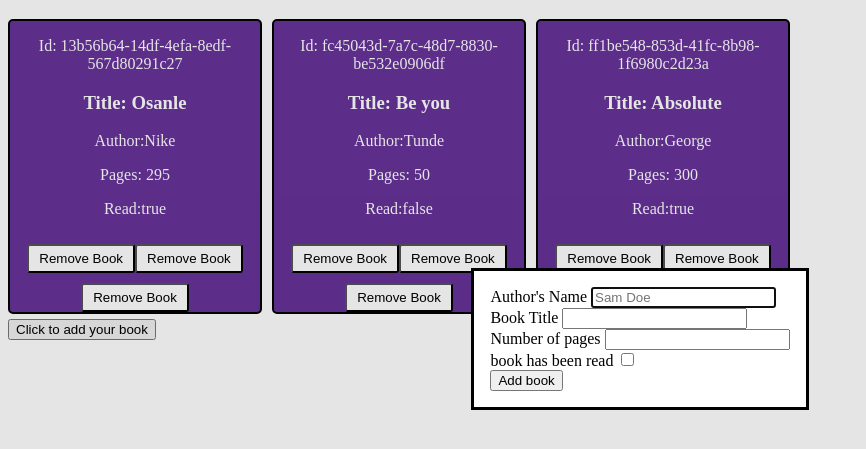
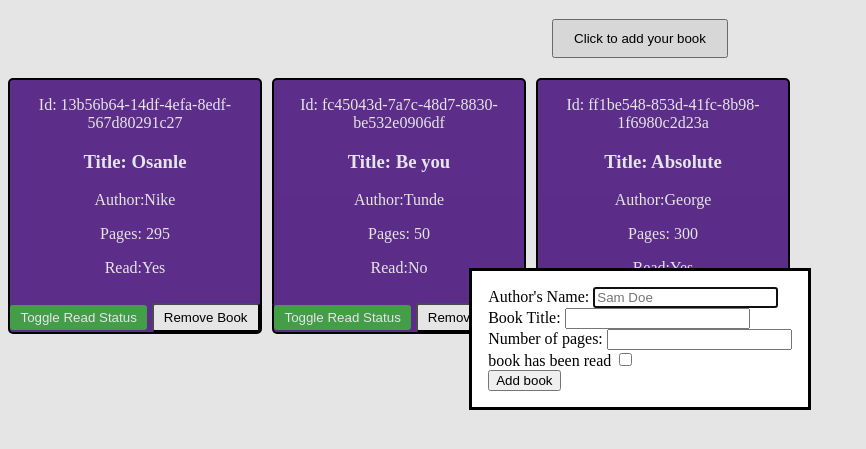
Before and after one commit to tjmax79/library-project, a plain HTML site: page index.html in a window 1280 px wide. Both pictures are taken after a click on the button "Click to add your book". Shown: the part 61-510 px from the top of the page, without its empty margins (0-866 px from the left). Drawn offline with Linux system fonts and the light colour scheme.

Commit message:
toggle button added and style added to the modal-button

```diff
--- a/index.css
+++ b/index.css
@@ -0,0 +1,9 @@
+#modal-button{
+
+    display:block;
+    margin: 20px auto;
+    padding:10px 20px;
+
+
+
+}
--- a/index.html
+++ b/index.html
@@ -9,23 +9,21 @@
 <body>
     <h1>Welcome to Olatunji Ogidan's Library</h1>
 
-    <div id="container"></div>
-
      <button id="modal-button">Click to add your book</button>
   <dialog id="modal" >
     <form method="dialog" >
       <div>
-        <label for="author">Author's Name</label>
+        <label for="author">Author's Name:</label>
         <input type="text" id="author" required placeholder="Sam Doe">
         </div>
 
         <div>
-        <label for="book-title"> Book Title</label>
+        <label for="book-title"> Book Title:</label>
         <input type="text" id="book-title" required>
          </div>
 
          <div>
-        <label for="pages">Number of pages</label>
+        <label for="pages">Number of pages:</label>
         <input type="number" id="pages">
         </div>
 
@@ -37,6 +35,9 @@
 
     </form>
   </dialog>
+
+    <div id="container"></div>
+
     <script src="index.js"></script>
 </body>
 </html>
--- a/index.js
+++ b/index.js
@@ -8,6 +8,9 @@ function Book (title,author,pages,read) {
       this.read = read;
 }
 
+Book.prototype.toggleRead = function(){
+    this.read = !this.read
+}
 function addBookToLibrary (title,author,pages,read){
     const newBook = new Book (title,author,pages,read)
     myLibrary.push(newBook)
@@ -56,14 +59,22 @@ function displayBook () {
         bookCard.appendChild(bookPages)
 
         const hasReadBook = document.createElement("p");
-        hasReadBook.textContent = `Read:${book.read}`;
+        hasReadBook.textContent = `Read:${book.read ? "Yes" : "No"}`;
         bookCard.appendChild(hasReadBook);
 
-        myLibrary.forEach((book)=>{
+        const toggleBtn = document.createElement('button');
+        toggleBtn.textContent = "Toggle Read Status";
+        toggleBtn.style.cssText = "margin-top:10px; margin-right:5px; cursor:pointer;background-color:#4CAF50; color:white; border:none;padding:5px 10px;border-radius:3px;"
+
+        toggleBtn. addEventListener("click", ()=>{
+            book.toggleRead()// call the prototype function
+            displayBook();
+        })
+        bookCard.appendChild(toggleBtn)
             const removeBtn = document.createElement('button');
             removeBtn.textContent = 'Remove Book';
             // 2. Associate the DOM element with the book's unique ID
-            removeBtn.setAttribute('data-bookid', book.id);
+            removeBtn.setAttribute('data-book-id', book.id);
             removeBtn.style.cssText = "margin-top:10px; cursor:pointer;background-color:white;color:rebeccapurple,border:none;padding:5px 10px;border-radius:3px;"
 
             removeBtn.addEventListener("click",(e)=>{
@@ -71,7 +82,7 @@ function displayBook () {
                 removeBook(idToRemove)
             })
             bookCard.appendChild(removeBtn)
-        })
+
 
 
     })
@@ -114,7 +125,7 @@ function removeBook(id) {
     const bookIndex = myLibrary.findIndex(book => book.id === id);
 
     // If the book is found, remove it from the array
-    if (bookIndex > -1) {
+    if (bookIndex !== -1) {
         myLibrary.splice(bookIndex, 1);
     }
 
```
